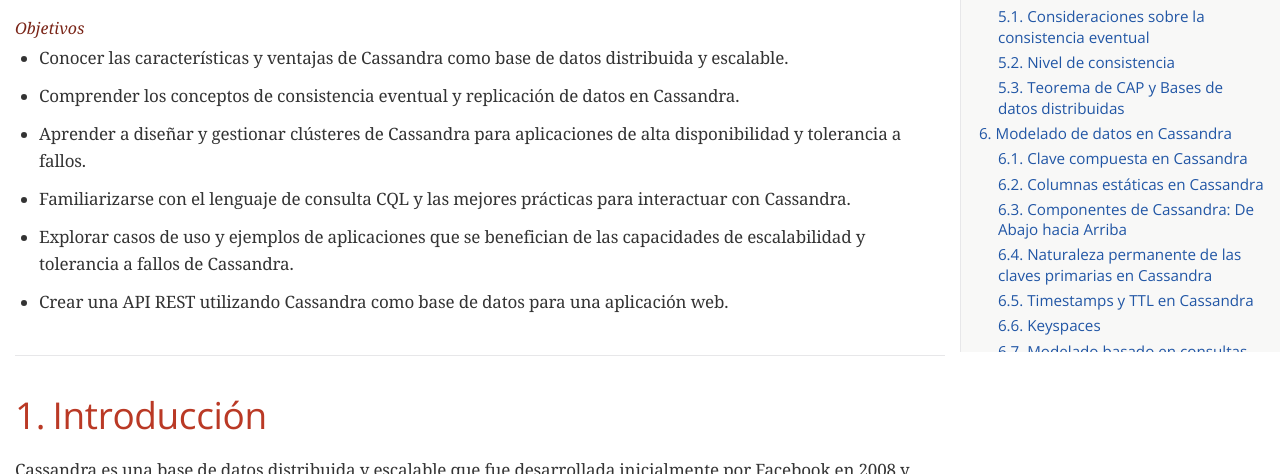
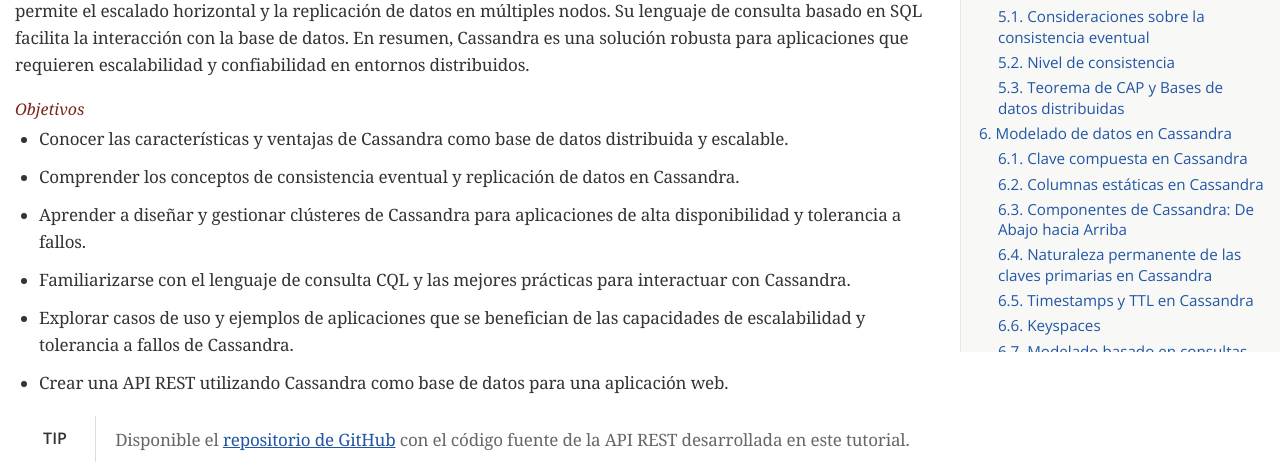
Before and after one commit to ualmtorres/SeminarioCassandra, a plain HTML site: page index.html in a window 1280 px wide. Shown: the part 448-922 px from the top of the page. Drawn offline with nearby package versions, Linux system fonts and the light colour scheme; a web font is replaced by a local one.

Commit message:
Imagen corporativa y enlaces a repos

```diff
--- a/index.html
+++ b/index.html
@@ -559,6 +559,20 @@
 </li>
 </ul>
 </div>
+<div class="admonitionblock tip">
+<table>
+<tr>
+<td class="icon">
+<div class="title">Tip</div>
+</td>
+<td class="content">
+<div class="paragraph">
+<p>Disponible el <a href="https://github.com/ualmtorres/cassandra-music-rest-api.git">repositorio de GitHub</a> con el código fuente de la API REST desarrollada en este tutorial.</p>
+</div>
+</td>
+</tr>
+</table>
+</div>
 </div>
 </div>
 <div class="sect1">
@@ -1264,7 +1278,7 @@
 <p><a href="https://gist.github.com/ualmtorres/ca414f89b11765a651e32f9f48b08d42">Script de instalación con Docker para un solo nodo</a></p>
 </li>
 <li>
-<p><a href="https://$$$">Repositorio de GitHub para un clúster de varios nodos con Docker Compose</a></p>
+<p><a href="https://github.com/ualmtorres/CassandraDocker.git">Repositorio de GitHub para un clúster de varios nodos con Docker Compose</a></p>
 </li>
 </ul>
 </div>
@@ -2527,7 +2541,7 @@
 </div>
 <div id="footer">
 <div id="footer-text">
-Last updated 2024-04-12 09:34:32 +0200
+Last updated 2024-04-12 09:52:41 +0200
 </div>
 </div>
 </body>
```
Also changed, not shown: images/di.png (added), 1 other file.
